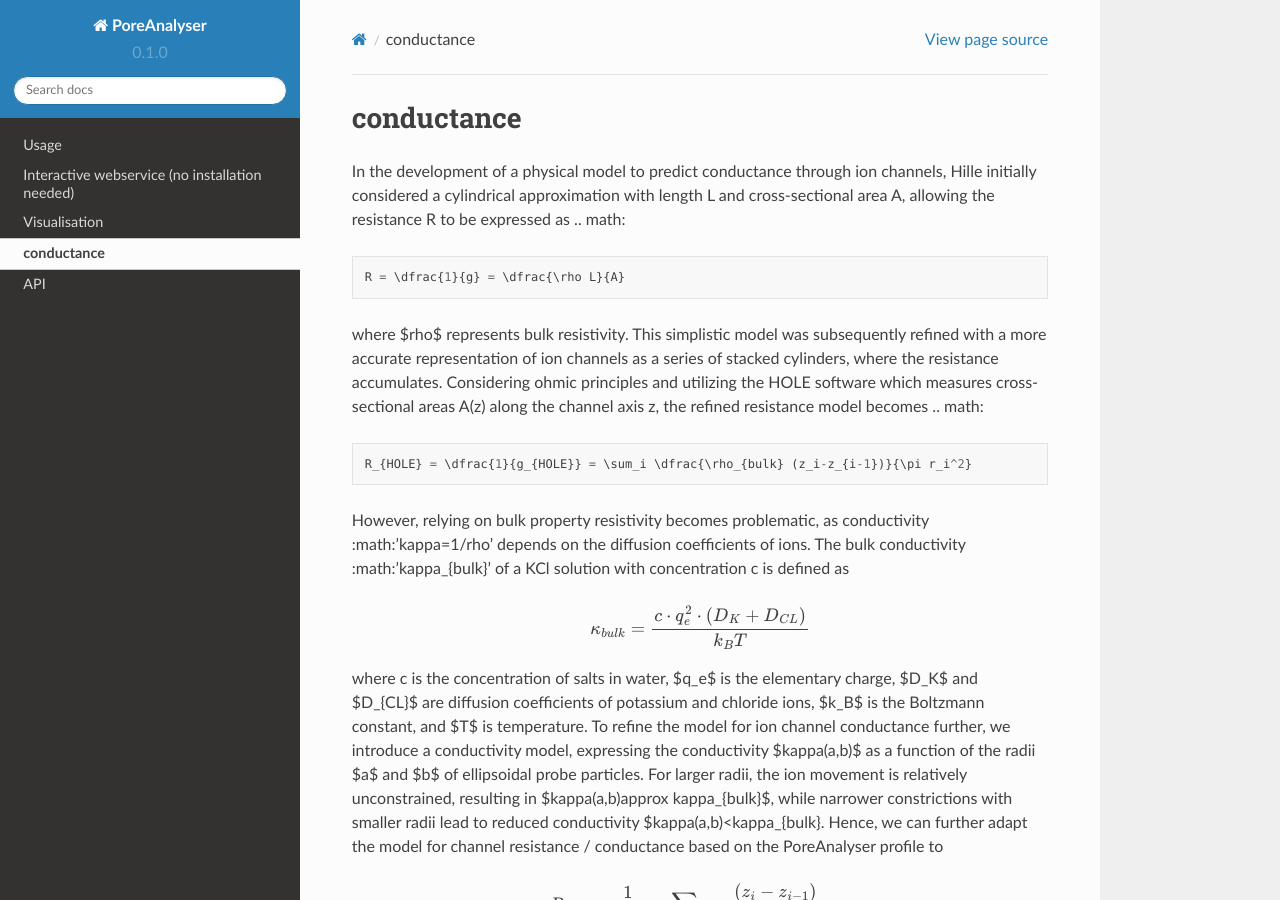
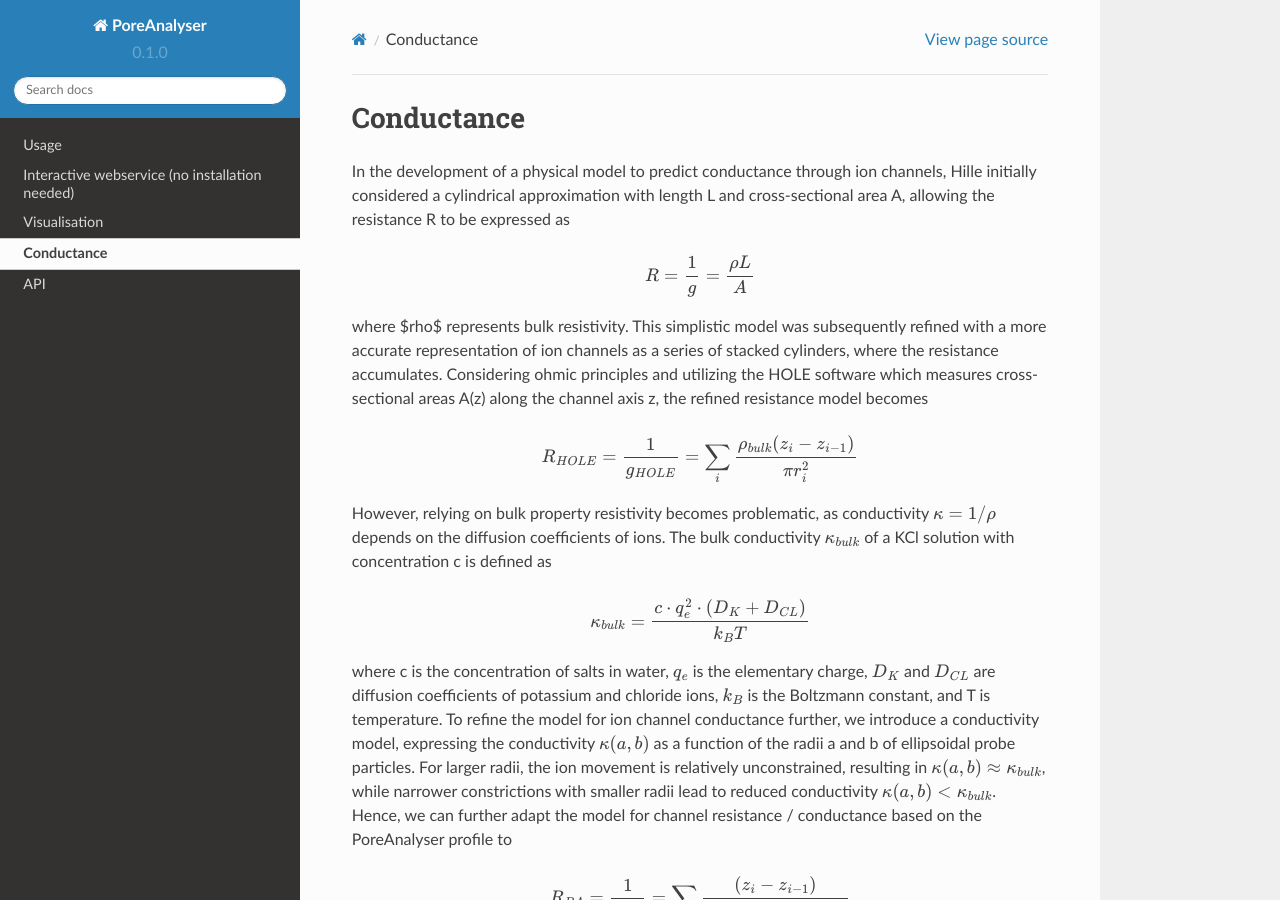
Before and after one commit to DSeiferth/PoreAnalyser, a Sphinx documentation site: the page built from docs/source/conductance.rst, in a window 1280 px wide and 900 px high. Built offline with Sphinx 7.4.7 and the Read the Docs theme 2.0.0, drawn with Linux system fonts in a browser that asks for light colours; some of the changed lines change nothing that is shown.

Commit message:
add figures to doc

```diff
--- a/docs/source/conductance.rst
+++ b/docs/source/conductance.rst
@@ -1,8 +1,9 @@
-conductance
+Conductance
 ===========
 
 In the development of a physical model to predict conductance through ion channels, Hille initially considered a cylindrical approximation with length L
 and cross-sectional area A, allowing the resistance R to be expressed as
+
 .. math::
 
     R = \dfrac{1}{g} = \dfrac{\rho L}{A}
@@ -10,24 +11,30 @@
 where $\rho$ represents bulk resistivity. This simplistic model was subsequently refined with a more accurate representation of ion channels
 as a series of stacked cylinders, where the resistance accumulates. Considering ohmic principles and utilizing the HOLE software
 which measures cross-sectional areas A(z) along the channel axis z, the refined resistance model becomes
+
 .. math::
 
     R_{HOLE} = \dfrac{1}{g_{HOLE}} = \sum_i \dfrac{\rho_{bulk} (z_i-z_{i-1})}{\pi r_i^2}
 
-However, relying on bulk property resistivity becomes problematic, as conductivity :math:'\kappa=1/\rho' depends on the diffusion coefficients of ions.
-The bulk conductivity :math:'\kappa_{bulk}' of a KCl solution with concentration c is defined as
+However, relying on bulk property resistivity becomes problematic, as conductivity :math:`\kappa=1/\rho` depends on the diffusion coefficients of ions.
+The bulk conductivity :math:`\kappa_{bulk}` of a KCl solution with concentration c is defined as
 
 .. math::
 
      \kappa_{bulk} = \dfrac{c\cdot q_e^2\cdot(D_K+D_{CL})}{k_B T}
 
-where c is the concentration of salts in water, $q_e$ is the elementary charge, $D_K$ and $D_{CL}$ are diffusion coefficients of potassium and chloride ions,
-$k_B$ is the Boltzmann constant, and $T$ is temperature.
-To refine the model for ion channel conductance further, we introduce a conductivity model, expressing the conductivity  $\kappa(a,b)$ as a function
-of the radii $a$ and $b$ of ellipsoidal probe particles. For larger radii, the ion movement is relatively unconstrained, resulting in  $\kappa(a,b)\approx \kappa_{bulk}$,
-while narrower constrictions with smaller radii lead to reduced conductivity $\kappa(a,b)<\kappa_{bulk}.
+where c is the concentration of salts in water, :math:`q_e` is the elementary charge, :math:`D_K` and :math:`D_{CL}` are diffusion coefficients of potassium and chloride ions,
+:math:`k_B` is the Boltzmann constant, and T is temperature.
+To refine the model for ion channel conductance further, we introduce a conductivity model, expressing the conductivity  :math:`\kappa(a,b)` as a function
+of the radii a and b of ellipsoidal probe particles. For larger radii, the ion movement is relatively unconstrained, resulting in  :math:`\kappa(a,b)\approx \kappa_{bulk}`,
+while narrower constrictions with smaller radii lead to reduced conductivity :math:`\kappa(a,b)<\kappa_{bulk}`.
 Hence, we can further adapt the model for channel resistance / conductance based on the PoreAnalyser profile to
 
 .. math::
 
     R_{PA} = \dfrac{1}{g_{PA}} = \sum_i \dfrac{(z_i-z_{i-1})}{\kappa(a_i,b_i)\cdot\pi\cdot a_i\cdot b_i}
+
+
+.. figure:: ../_static/Fig10_Innexin_6kfg_example_row.png
+   :align: center
+   :alt: Fig10_Innexin_6kfg_example_row.png
```
Also changed, not shown: docs/_static/Fig10_Innexin_6kfg_example_row.png (added).
